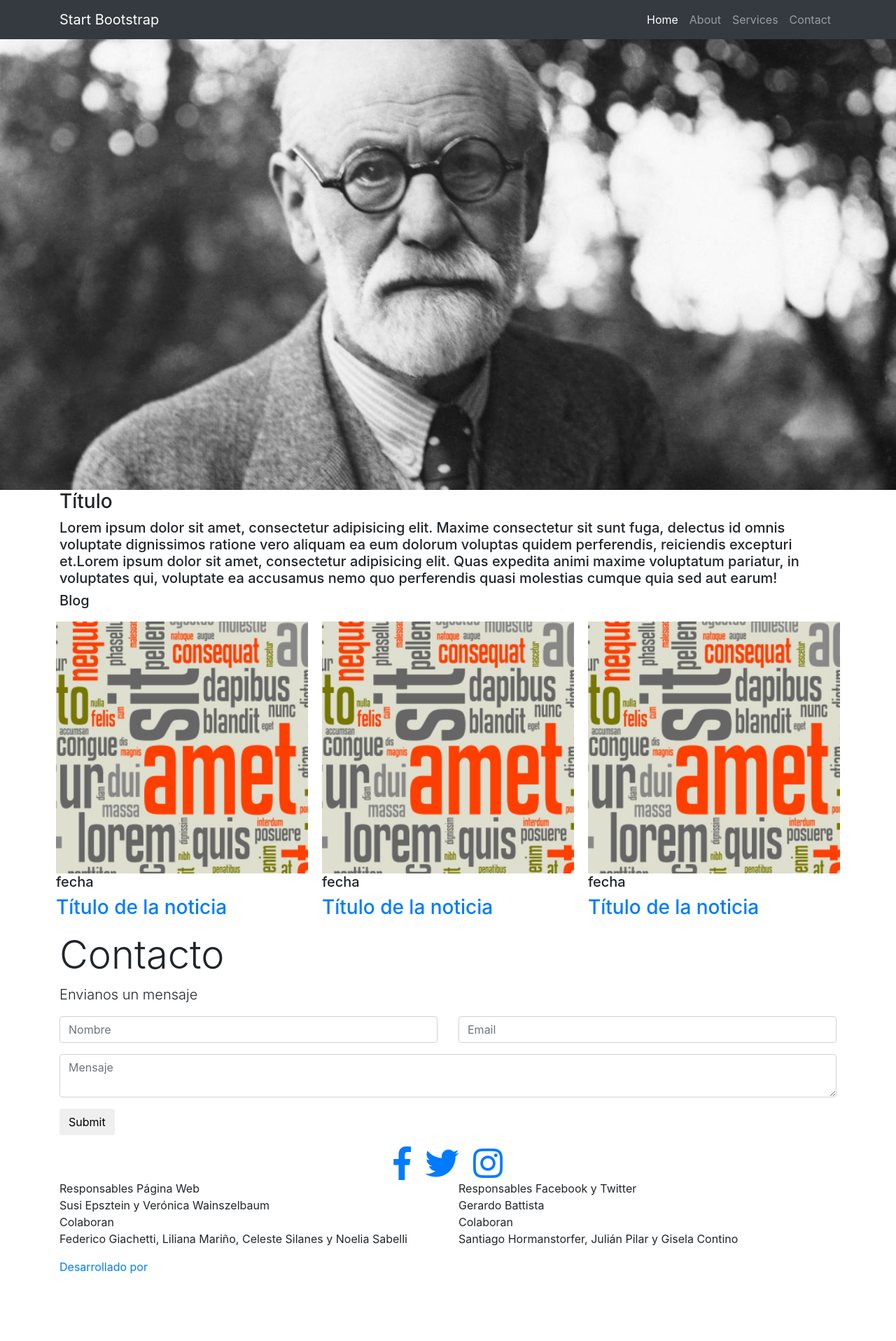
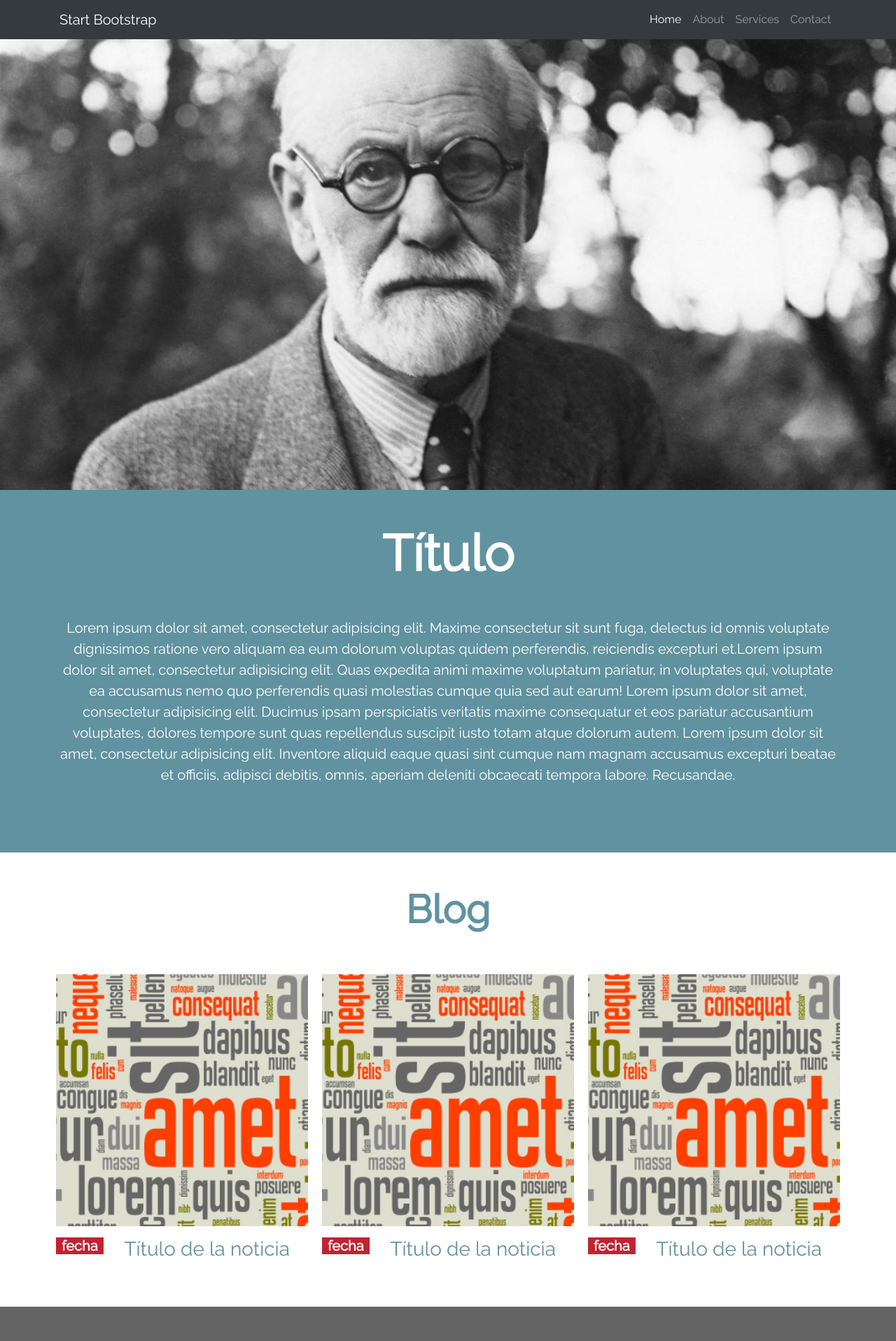
Before and after one commit to florenciaalarcon/psicologiafreud, a PHP site: page / in a window 1280 px wide. Shown: the top 1916 px of the page at 70% size. Before the commit the page ends 1820 px from the top, so only its background shows below. Run offline with PHP 8.4, Linux system fonts and the light colour scheme.

Commit message:
html de la home

```diff
--- a/css/full.css
+++ b/css/full.css
@@ -3,6 +3,10 @@
  * Copyright 2013-2017 Start Bootstrap
  * Licensed under MIT (https://github.com/BlackrockDigital/startbootstrap-full/blob/master/LICENSE)
  */
+
+ body {
+ font-family: 'Raleway', sans-serif;
+ }
 
 header {
   background: url('../img/home.jpg') no-repeat center center fixed;
@@ -13,7 +17,35 @@ header {
   height: 700px;
 }
 
-/* CUADRICULA */
+.cl-blanco {
+  color: white;
+}
+
+.cl-azul {
+  color: #6192a0;
+}
+
+.bg-azul {
+background-color: #6192a0
+}
+
+.bg-rojo {
+background-color: #c12332
+}
+
+.bg-gris {
+  background-color: #646464
+}
+
+.btn-azul {
+  color: #6192a0;
+}
+
+ .bold{
+  font-weight: bold;
+ }
+
+/* blog */
 
 .cuadricula {
   padding: 10px;
--- a/index.html
+++ b/index.html
@@ -19,6 +19,9 @@
 
   <!-- Fontawesome -->
   <link href="vendor/fontawesome/css/all.css" rel="stylesheet">
+
+  <!-- Google Fonts -->
+  <link href="https://fonts.googleapis.com/css?family=Raleway" rel="stylesheet">
 
 </head>
 
@@ -62,49 +65,72 @@
   </header>
 
   <!-- fin imagen principal -->
-  <div class="container">
 
   <!-- llamado -->
 
-    <section>
-      <h3>Título</h3>
-      <h5>Lorem ipsum dolor sit amet, consectetur adipisicing elit. Maxime consectetur sit sunt fuga, delectus id omnis voluptate dignissimos ratione vero aliquam ea eum dolorum voluptas quidem perferendis, reiciendis excepturi et.Lorem ipsum dolor sit amet, consectetur adipisicing elit. Quas expedita animi maxime voluptatum pariatur, in voluptates qui, voluptate ea accusamus nemo quo perferendis quasi molestias cumque quia sed aut earum!</h5>
+  <section class="bg-azul py-5">
+    <div class="container">
+      <h3 class="cl-blanco text-center display-3 bold">Título</h3>
+      <p class="cl-blanco text-center my-5 lead">Lorem ipsum dolor sit amet, consectetur adipisicing elit. Maxime consectetur sit sunt fuga, delectus id omnis voluptate dignissimos ratione vero aliquam ea eum dolorum voluptas quidem perferendis, reiciendis excepturi et.Lorem ipsum dolor sit amet, consectetur adipisicing elit. Quas expedita animi maxime voluptatum pariatur, in voluptates qui, voluptate ea accusamus nemo quo perferendis quasi molestias cumque quia sed aut earum! Lorem ipsum dolor sit amet, consectetur adipisicing elit. Ducimus ipsam perspiciatis veritatis maxime consequatur et eos pariatur accusantium voluptates, dolores tempore sunt quas repellendus suscipit iusto totam atque dolorum autem.
+      Lorem ipsum dolor sit amet, consectetur adipisicing elit. Inventore aliquid eaque quasi sint cumque nam magnam accusamus excepturi beatae et officiis, adipisci debitis, omnis, aperiam deleniti obcaecati tempora labore. Recusandae.</p>
+    </div>
   </section>
 
   <!-- fin llamado -->
 
   <!-- blog -->
 
-    <section>
-      <h5>Blog</h5>
+  <section class="py-5">
+    <h2 class="cl-azul text-center display-4 bold mb-5">Blog</h2>
+      <div class="container">
         <div class="row">
           <div class="col-md-4 cuadricula">
             <div class="inner-cuadricula" style="background-image:url('img/muestranoticia.jpg')">
             </div>
-          <h5>fecha</h5>
-          <h3><a href="">Título de la noticia</a></h3>
+              <div class="row mt-3 titulo-blog">
+                <div class="col-md-3">
+                  <h5 class="cl-blanco text-center bold bg-rojo">fecha</h5>
+                </div>
+                <div class="col-md-9">
+                  <h3 class="cl-azul"><a class="cl-azul" href="">Título de la noticia</a></h3>
+                </div>
+              </div>
           </div>
           <div class="col-md-4 cuadricula">
             <div class="inner-cuadricula" style="background-image:url('img/muestranoticia.jpg')">
             </div>
-          <h5>fecha</h5>
-          <h3><a href="">Título de la noticia</a></h3>
+              <div class="row mt-3 titulo-blog">
+                <div class="col-md-3">
+                  <h5 class="cl-blanco text-center bold bg-rojo">fecha</h5>
+                </div>
+                <div class="col-md-9">
+                  <h3 class="cl-azul"><a class="cl-azul" href="">Título de la noticia</a></h3>
+                </div>
+              </div>
           </div>
           <div class="col-md-4 cuadricula">
             <div class="inner-cuadricula" style="background-image:url('img/muestranoticia.jpg')">
             </div>
-          <h5>fecha</h5>
-          <h3><a href="">Título de la noticia</a></h3>
+              <div class="row mt-3 titulo-blog">
+                <div class="col-md-3">
+                  <h5 class="cl-blanco text-center bold bg-rojo">fecha</h5>
+                </div>
+                <div class="col-md-9">
+                  <h3 class="cl-azul"><a class="cl-azul" href="">Título de la noticia</a></h3>
+                </div>
+              </div>
+          </div>
         </div>
       </div>
   </section>
 
   <!-- fin blog -->
 
-    <section>
   <!-- formulario contacto -->
-      <h2 class="display-4 bold">Contacto</h2>
-      <p class="lead">Envianos un mensaje</p>
+  <section class="bg-gris py-5">
+    <div class="container">
+      <h2 class="cl-blanco text-center display-4 bold mb-2">Contacto</h2>
+      <p class="cl-blanco text-center mb-5">Envianos un mensaje</p>
 
       <form class="form-horizontal" method="POST">
         <fieldset>
@@ -129,24 +155,24 @@
             <textarea class="form-control" id="textarea" name="textarea" placeholder="Mensaje"></textarea>
           </div>
 
-          <div class="form-group">
-            <input type="submit" class="btn">
+          <div class="form-group btn-azul text-center">
+            <input type="submit" class="btn bg-azul cl-blanco">
           </div>
         </fieldset>
       </form>
-
+    </div>
   </section>
 
   <!-- fin formulario contacto -->
 
   <!-- redes sociales -->
 
-    <section>
+  <section class="my-3">
     <div class="row">
-        <div class="col-12 text-center">
-          <a target="_blank" href="https://www.facebook.com/Freud1Delgado"><i class="fab fa-3x mx-2 fa-facebook-f"></i></a>
-          <a target="_blank" href="https://twitter.com/Freud1UBA"><i class="fab fa-3x mx-2 fa-twitter"></i></a>
-          <a target="_blank" href="https://www.instagram.com/psicoanalisisfreud1/"><i class="fab fa-3x mx-2 fa-instagram"></i></a>
+      <div class="col-12 text-center cl-azul">
+        <a class="cl-azul" target="_blank" href="https://www.facebook.com/Freud1Delgado"><i class="fab fa-3x mx-2 fa-facebook-f"></i></a>
+        <a class="cl-azul" target="_blank" href="https://twitter.com/Freud1UBA"><i class="fab fa-3x mx-2 fa-twitter"></i></a>
+        <a class="cl-azul" target="_blank" href="https://www.instagram.com/psicoanalisisfreud1/"><i class="fab fa-3x mx-2 fa-instagram"></i></a>
       </div>
     </div>
   </section>
@@ -155,47 +181,46 @@
 
   <!-- footer -->
 
-    <footer>
-
+  <footer class="bg-azul pt-5">
+    <div class="container">
       <div class="row">
         <div class="col-md-6">
-          <ul class="list-unstyled">
-            <li>Responsables Página Web</li>
+          <ul class="list-unstyled cl-blanco">
+            <li class="bold">Responsables Página Web</li>
             <li>Susi Epsztein y Verónica Wainszelbaum</li>
-            <li>Colaboran</li>
+            <li class="bold">Colaboran</li>
             <li>Federico Giachetti, Liliana Mariño, Celeste Silanes y Noelia Sabelli</li>
           </ul>
         </div>
         <div class="col-md-6">
-          <ul class="list-unstyled">
-            <li>Responsables Facebook y Twitter</li>
+          <ul class="list-unstyled cl-blanco">
+            <li class="bold">Responsables Facebook y Twitter</li>
             <li>Gerardo Battista</li>
-            <li>Colaboran</li>
+            <li class="bold">Colaboran</li>
             <li>Santiago Hormanstorfer, Julián Pilar y Gisela Contino</li>
           </ul>
         </div>
       </div>
 
-
       <!-- copyright -->
 
       <div class="row">
         <div class="col-md-6">
-          <ul class="list-unstyled">
+          <ul class="list-unstyled cl-blanco">
             <li>
-              <a href="">Desarrollado por</a>
+              <a class="cl-blanco" href="">Desarrollado por</a>
             </li>
           </ul>
         </div>
         <div class="col-md-6">
-          <ul class="list-unstyled">
+          <ul class="list-unstyled cl-blanco">
             <li>
               <p>© Cátedra de Psicoanálisis Freud 1 - 2018 - Todos los derechos reservados</p>
             </li>
           </ul>
         </div>
       </div>
-
+    </div>
   </footer>
 
   <!-- fin copyright -->
@@ -206,7 +231,6 @@
   <script src="vendor/jquery/jquery.min.js"></script>
   <script src="vendor/bootstrap/js/bootstrap.bundle.min.js"></script>
 
-  </div>
 </body>
 
 </html>
```
Lines whose indentation alone changed are shown as unchanged.
